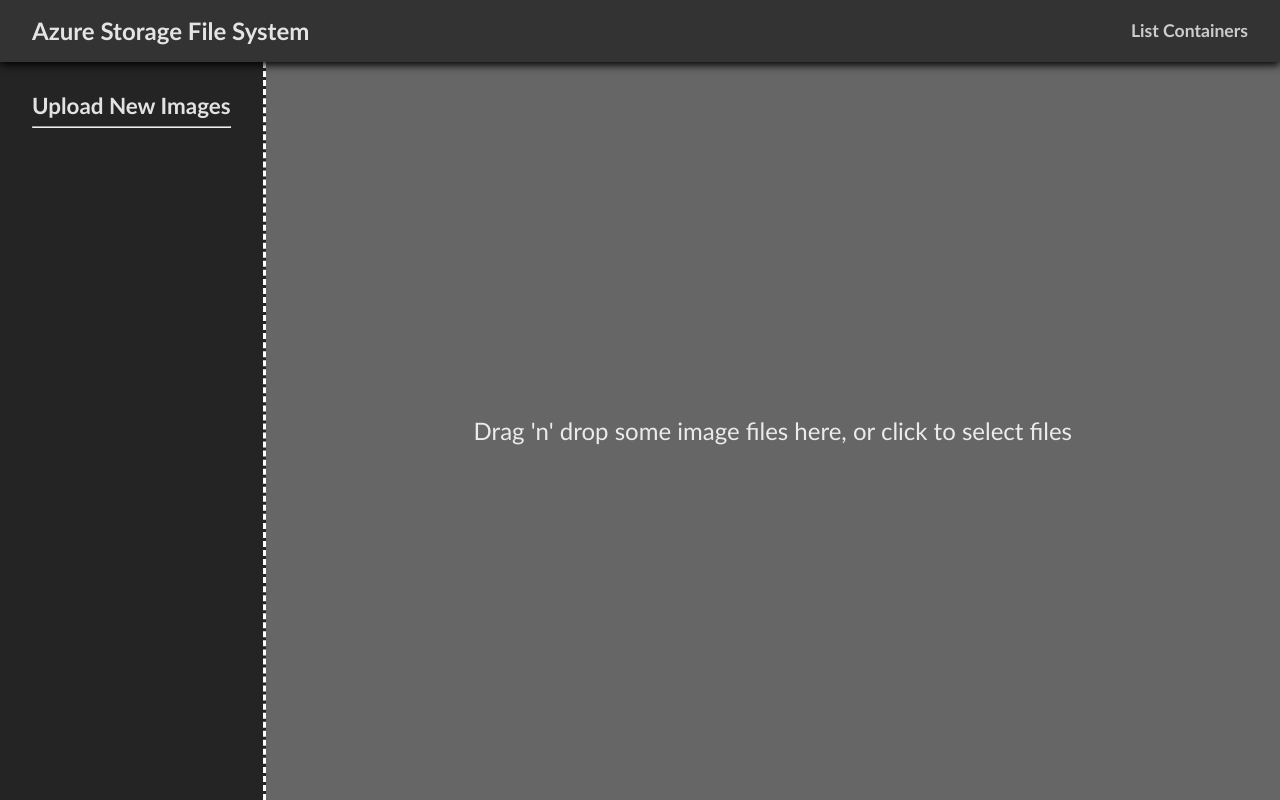
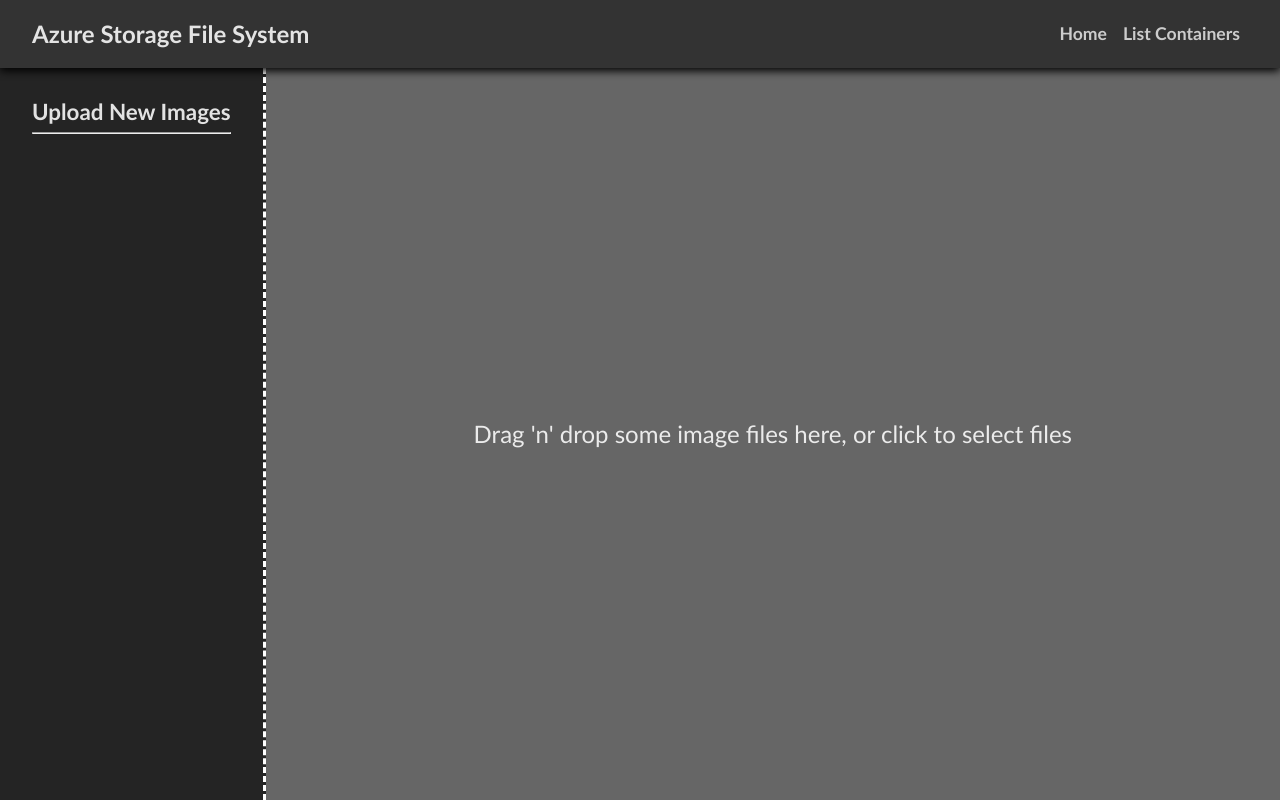
Before and after one commit to rafaeltedesco/azure-storage-file-system-full-stack, a React (Vite) app in the folder frontend/: page / in a window 1280 px wide. Built offline with nearby package versions, Linux system fonts and the light colour scheme.

Commit message:
refactor: add new components like header

```diff
--- a/frontend/src/pages/Home/index.tsx
+++ b/frontend/src/pages/Home/index.tsx
@@ -3,7 +3,9 @@ import { useDropzone } from 'react-dropzone'
 import SendButton from '../../components/Buttons/SendButton';
 import { useCallback, useMemo, useState } from 'react';
 import { objectUrl } from '../../types/Buttons';
-import ContainerName from '../../components/Inputs/ContainerName';
+import { ImageUploaderContext } from '../../providers/ImageUploaderContext';
+import ContainerNameInput from '../../components/Inputs/ContainerNameInput';
+import Header from '../../components/Header';
 
 export default function Home() {
 
@@ -50,11 +52,9 @@ export default function Home() {
     )}), [files])
 
   return (
+    <ImageUploaderContext.Provider value={{ containerName, setContainerName}}>
       <main className="outer-container">
-      <header>
-        <h1>Azure Storage File System</h1>
-        <h3><a href="/list-containers">List Containers</a></h3>
-      </header>
+        <Header />
         <section className="container">
           <aside className="side-bar">
             <div className="side-bar-header">
@@ -65,8 +65,8 @@ export default function Home() {
               <div className="side-bar-body">
                 <ul className="files-list">{renderFiles}</ul>
                 <div style={{ display: "flex", justifyContent: "flex-end", alignItems: "center"}}>
-                <ContainerName handleContainerName={{ setContainerName, containerName }}/>
-                <SendButton resetFiles={()=> setFiles([])} files={files} containerName={containerName} />
+                  <ContainerNameInput />
+                  <SendButton resetFiles={()=> setFiles([])} files={files} />
                 </div>
               </div>
             )}
@@ -79,5 +79,6 @@ export default function Home() {
           </div>
       </section>
     </main>
+  </ImageUploaderContext.Provider>
   )
 }
```
Lines whose indentation alone changed are shown as unchanged.
